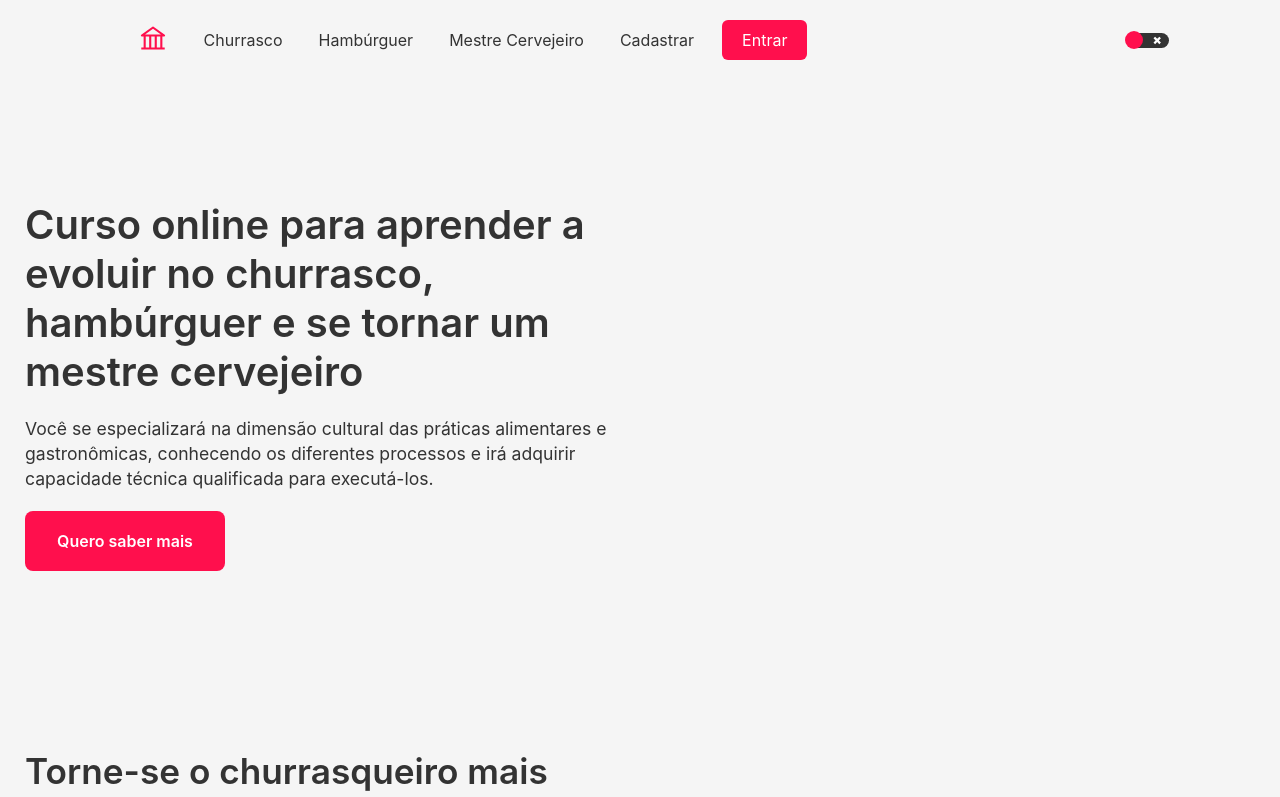
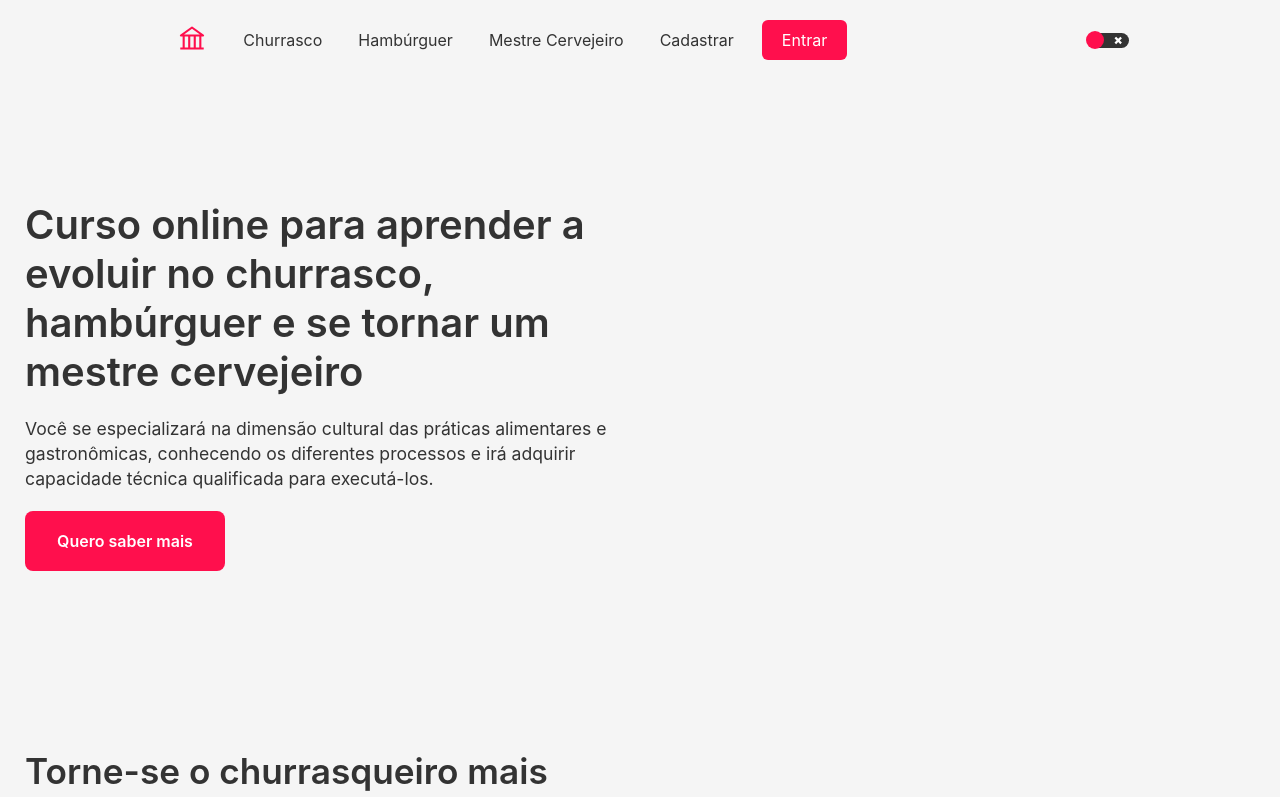
Before and after one commit to Brbuck/Teste_Aplication, a React (Create React App) app: page / in a window 1280 px wide. Shown: the top 797 px of the page. Built offline with nearby package versions, Linux system fonts and the light colour scheme.

Commit message:
Update in Header

```diff
--- a/src/components/Header/index.js
+++ b/src/components/Header/index.js
@@ -1,26 +1,40 @@
-import React, { useContext } from 'react';
+import React, { useContext, useState } from 'react';
 import Switch from "react-switch";
 import { ThemeContext } from 'styled-components';
+import { useAuth } from '../../contexts/authContext'
 
-import { Container, LogoIcon, Links, LoginButton, MenuIcon } from './styles';
+import { Container, LogoIcon, Logout, LogIn, Links, LoginButton, MenuIcon } from './styles';
 
 function Header({ togleTheme }) {
     const { title } = useContext(ThemeContext)
 
+    const [click, setClick] = useState(false)
+    const handleMenu = () => {
+        setClick(!click)
+        console.log(click)
+    }
+
+    const { user } = useAuth()
     return (
-        <Container>
-            <MenuIcon />
-            <div className='menu active'>
+        <Container click={click}>
+            <MenuIcon onClick={handleMenu} />
+            {
+                user ? <LogIn>
+                    <Links to=''>Home</Links>
+                    <Links to=''>Perfil</Links>
+                    <Links to=''>Cursos</Links>
+                </LogIn> :
+                    <Logout onClick={handleMenu} className='menu active'>
                         <Links to='/'><LogoIcon /></Links>
                         <Links to=''>Churrasco</Links>
                         <Links to=''>Hambúrguer</Links>
                         <Links to=''>Mestre Cervejeiro</Links>
                         <Links to='/cadastrar'>Cadastrar</Links>
                         <LoginButton to='/login'>Entrar</LoginButton>
-            </div>
-            <div>
+                    </Logout>
+            }
 
-            </div>
+
             <Switch
                 onChange={togleTheme} checked={title === 'dark'}
                 height={15}
--- a/src/components/Header/styles.js
+++ b/src/components/Header/styles.js
@@ -17,32 +17,46 @@ export const Container = styled.div`
 
     background-color: ${props => props.theme.colors.background};
 
-    div{
-        a{
-            margin-left: 20px;
-        }
-    }
 
     .menu{
         display: flex;
         align-items: center;
+        justify-content: center;
+        transition: all 0.5s;
 
         @media screen and (max-width: 812px){
-            display: none;
+            position: absolute;
+            width: 100%;
+            left: ${({click}) => (click ? '0px' : '-100%')};
+            height: 100vh;
+            flex-direction: column;
+            top: 70px;
+
+            background-color: ${props => props.theme.colors.background};
         }
+
     }
-
-    /* .active{
-         position: absolute;
-            width: 100%;
-            height: 100vh;
-            background-color: #fff;
-            flex-direction: column;
-            top: 80px;
-    } */
 
 `;
 
+export const Logout = styled.div`
+    a{
+        margin-left: 20px;
+
+        @media screen and (max-width: 812px){
+            font-size: 2rem;
+            margin-bottom: 20px;
+        }
+
+        @media screen and (max-width: 650px){
+            font-size: 1.3rem;
+            margin-bottom: 10px;
+        }
+    }
+`
+export const LogIn = styled(Logout)`
+
+`
 export const iconCss = css`
     width: 30px;
     height: 30px;
@@ -50,7 +64,18 @@ export const iconCss = css`
 
 `
 
-export const LogoIcon = styled(AiOutlineBank)`${iconCss}`
+export const LogoIcon = styled(AiOutlineBank)`
+    ${iconCss}
+    @media screen and (max-width: 812px){
+        width: 50px;
+        height: 50px;
+    }
+
+    @media screen and (max-width: 650px){
+        width: 30px;
+        height: 30px;
+    }
+`
 
 export const MenuIcon = styled(GiHamburgerMenu)`
     ${iconCss}
--- a/src/pages/SignIn/styles.js
+++ b/src/pages/SignIn/styles.js
@@ -8,8 +8,24 @@ export const Container = styled.div`
     justify-content: center;
     align-items: center;
 
+    @media screen and (max-width: 650px){
+        flex-direction: column;
+        justify-content: flex-start;
+
+        margin-top: 130px;
+    }
+
+
     div{
         width: 380px;
+
+        @media screen and (max-width: 650px){
+            >h1{
+            text-align: center;
+            font-size: 1.5rem;
+            }
+        }
+
     }
 `;
 
```
Lines whose indentation alone changed are shown as unchanged.
